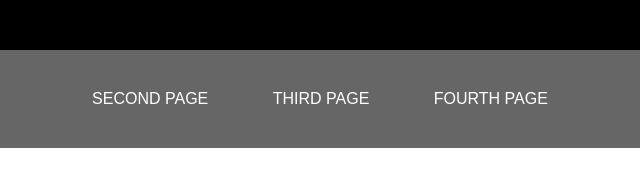
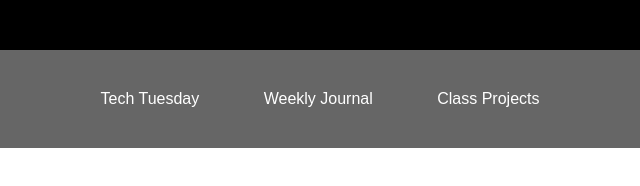
Before and after one commit to ics-ASH/portfolio-websites-kiangauthier, a plain HTML site: page index.html in a window 1280 px wide. Shown: the part 130-316 px from the top of the page, 320-960 px from the left. Drawn offline with Linux system fonts and the light colour scheme.

Commit message:
Update index.html

```diff
--- a/index.html
+++ b/index.html
@@ -35,9 +35,9 @@ padding: 20px;
 </header>
 <nav>
 
-<a href="2index.html">SECOND PAGE</a>
-<a href="3index.html">THIRD PAGE</a>
-<a href="4index.html">FOURTH PAGE</a>
+<a href="2index.html">Tech Tuesday</a>
+<a href="3index.html">Weekly Journal</a>
+<a href="4index.html">Class Projects</a>
 
 </body>
 </html>
```
